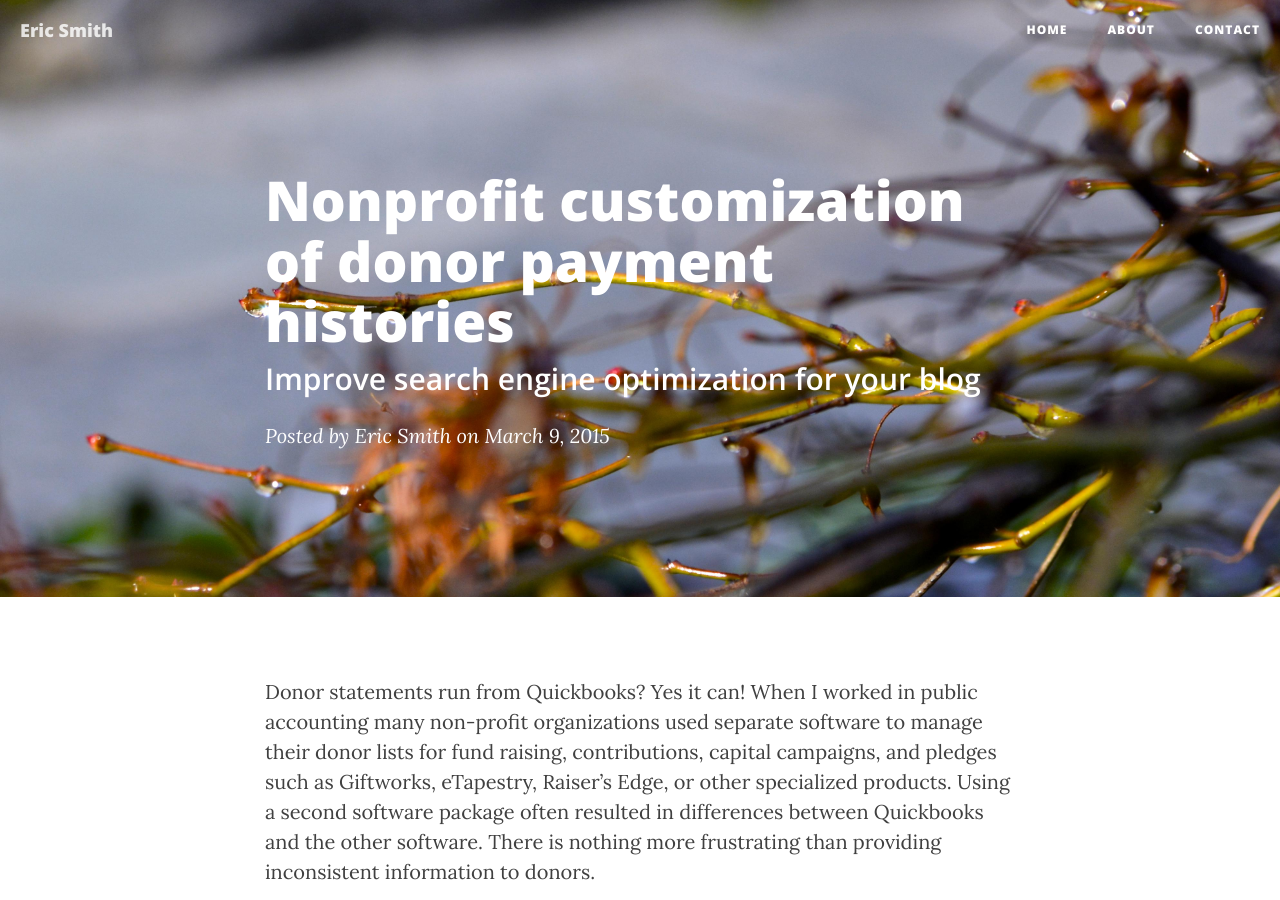
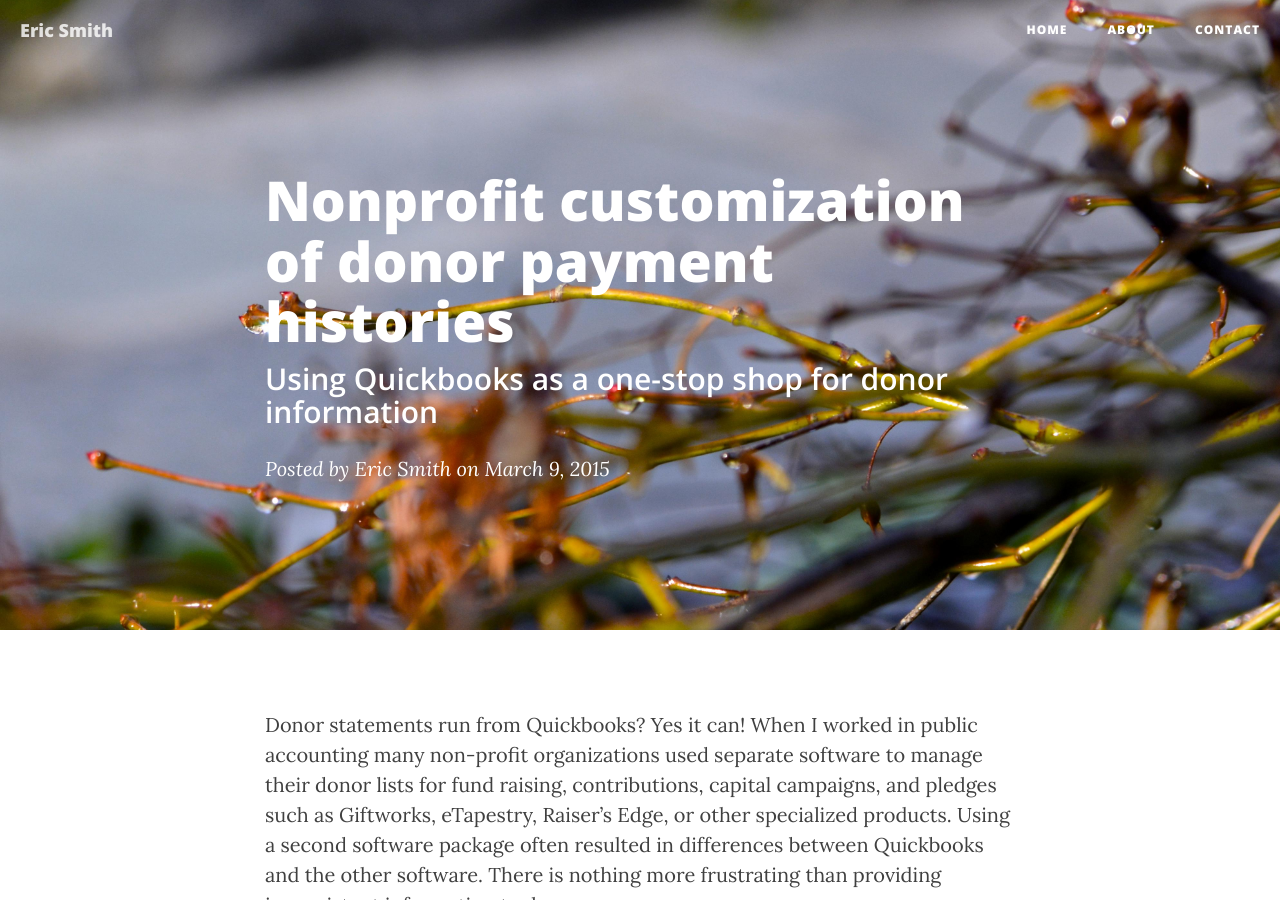
Before and after one commit to grumaccountant/eric, a Jekyll site: the page built from _posts/2015-03-09-Nonprofit-customization-of-donor-statements.markdown, in a window 1280 px wide and 900 px high. Built offline with Jekyll 4.4.1, drawn with Linux system fonts in a browser that asks for light colours; nearby versions of some CDN libraries; comment, search, counter and statistics services are not loaded.

Commit message:
Update 2015-03-09-Nonprofit-customization-of-donor-statements.markdown

```diff
--- a/_posts/2015-03-09-Nonprofit-customization-of-donor-statements.markdown
+++ b/_posts/2015-03-09-Nonprofit-customization-of-donor-statements.markdown
@@ -1,8 +1,8 @@
 ---
 layout:     post
 title:      "Nonprofit customization of donor payment histories"
-subtitle:   "Improve search engine optimization for your blog"
-description: "Learn how to optimize your Jekyll blog posts for search engines"
+subtitle:   "Using Quickbooks as a one-stop shop for donor information"
+description: "Donor statements"
 date:       2015-03-09
 author:     "Eric Smith"
 header-img: "img/Mar.jpg"
```
